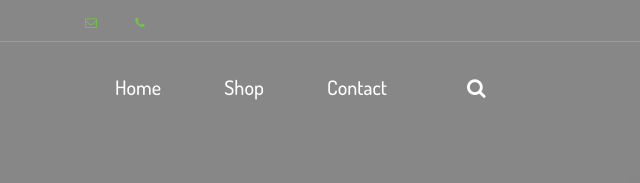
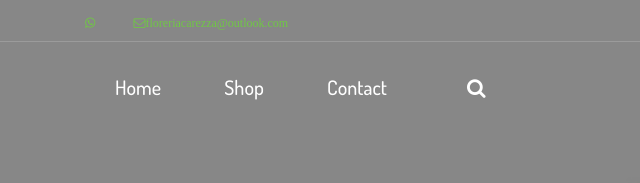
Before and after one commit to floreriacarezza/floreriacarezza.github.io, a plain HTML site: page index.html in a window 1280 px wide. Shown: the top 183 px of the page, 0-640 px from the left. Drawn offline with Linux system fonts and the light colour scheme.

Commit message:
floreria carezza

```diff
--- a/index.html
+++ b/index.html
@@ -39,8 +39,19 @@
                         <div class="top-header-content d-flex align-items-center justify-content-between">
                             <!-- Top Header Content -->
                             <div class="top-header-meta">
-                                <a href="#" data-toggle="tooltip" data-placement="bottom" title="infodeercreative@gmail.com"><i class="fa fa-envelope-o" aria-hidden="true"></i> <span></span></a>
-                                <a href="#" data-toggle="tooltip" data-placement="bottom" title="+1 234 122 122"><i class="fa fa-phone" aria-hidden="true"></i> <span></span></a>
+
+
+
+                                    <a href="https://api.whatsapp.com/send?phone=5214445829371"><i class="fa fa-whatsapp" aria-hidden="true"></i></a>
+
+
+
+
+
+
+                                <a href="#" data-toggle="tooltip" data-placement="bottom" title="floreriacarezza@outlook.com"><i class="fa fa-envelope-o" aria-hidden="true">floreriacarezza@outlook.com</i> <span></span></a>
+
+
                             </div>
 
                             <!-- Top Header Content -->
@@ -599,6 +610,7 @@
                             </div>
                             <p>Cuidamos de tu arreglo nuestro detalle</p>
                             <div class="social-info">
+                                <a href="https://api.whatsapp.com/send?phone=5214445829371"><i class="fa fa-whatsapp" aria-hidden="true"></i></a>
                                 <a href="#"><i class="fa fa-facebook" aria-hidden="true"></i></a>
                                 <a href="#"><i class="fa fa-twitter" aria-hidden="true"></i></a>
                                 <a href="#"><i class="fa fa-google-plus" aria-hidden="true"></i></a>
```
